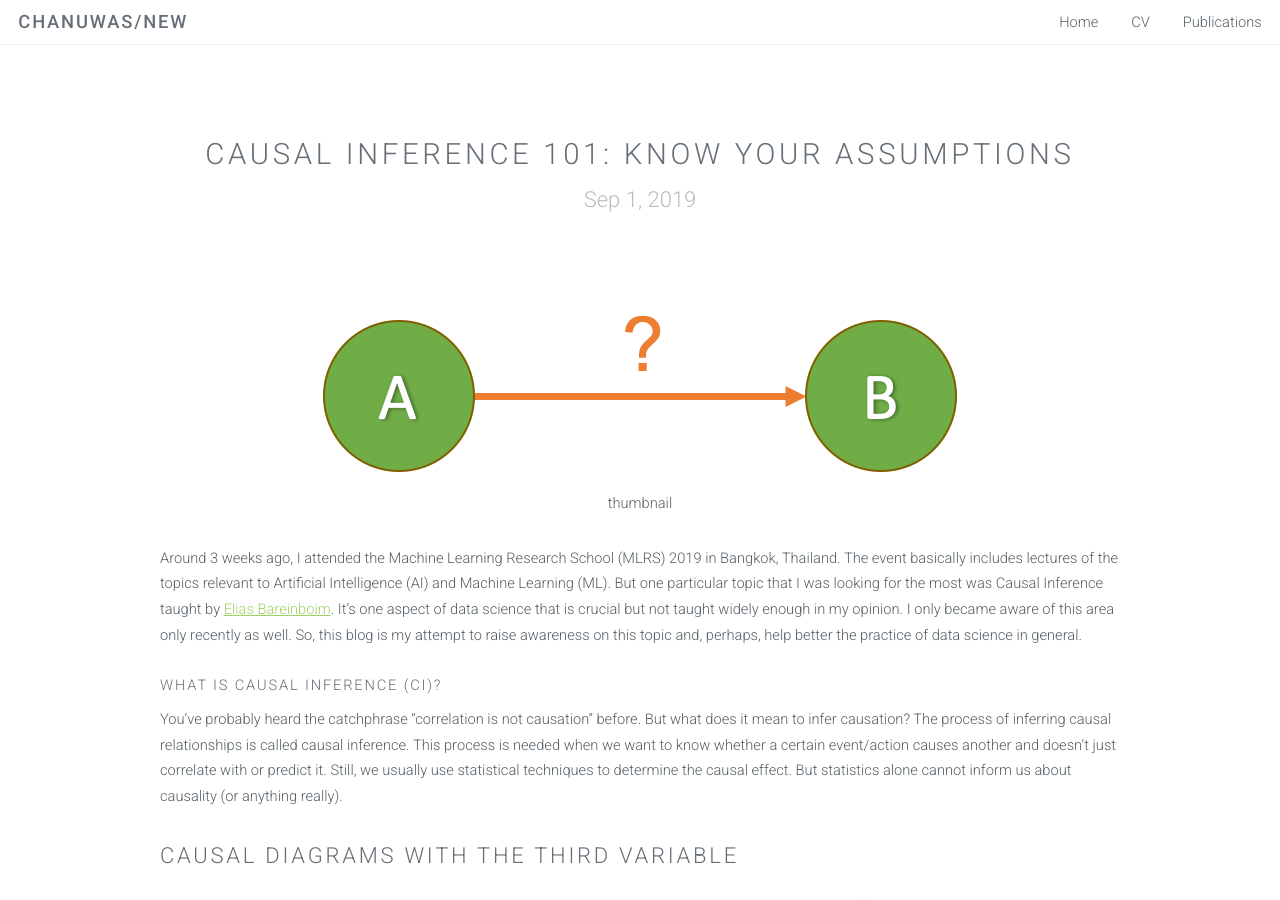
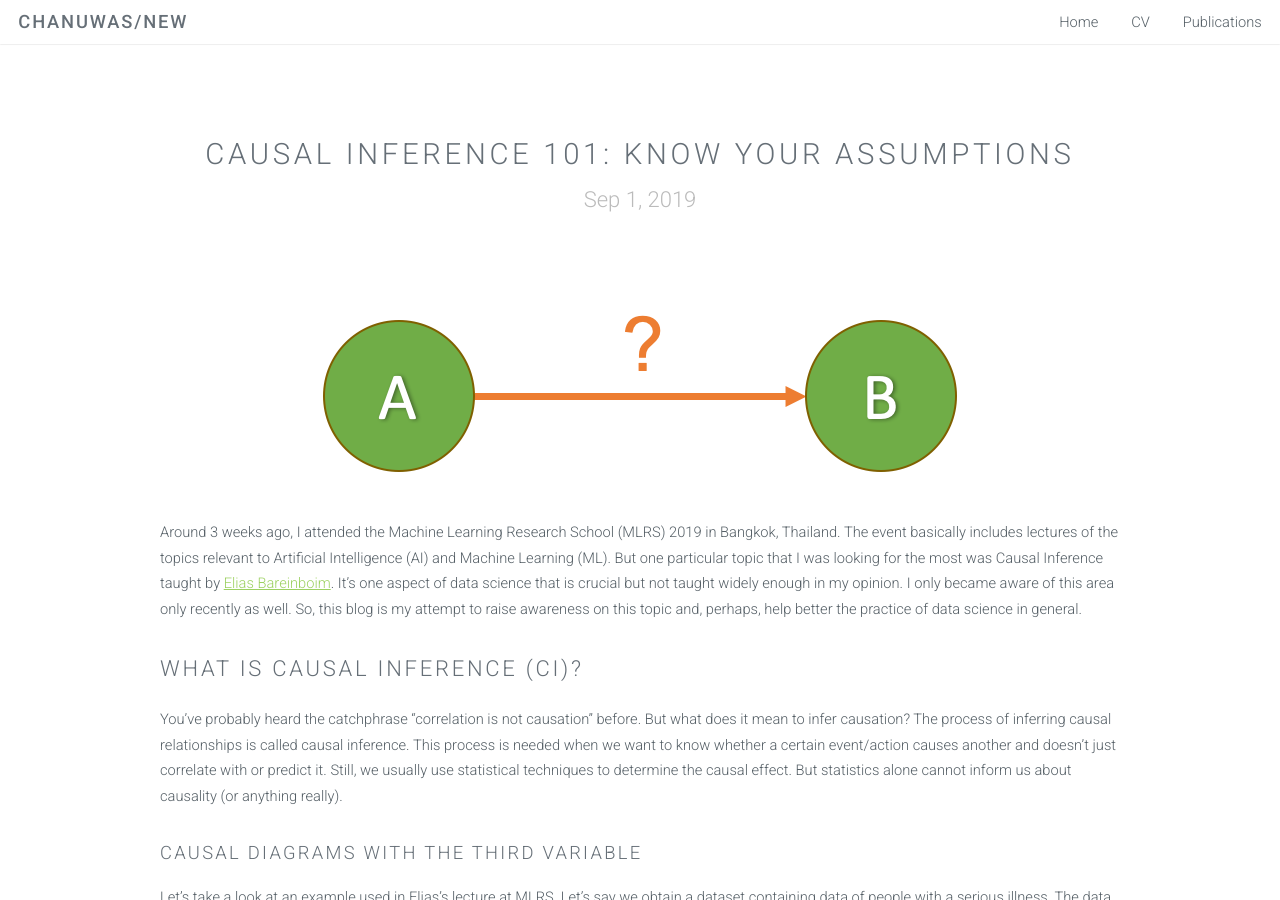
Before and after one commit to chasnew/chasnew.github.io, a Jekyll site: the page built from _posts/2019-09-01-ci101.markdown, in a window 1280 px wide and 900 px high. Built offline with Jekyll 4.4.1, drawn with Linux system fonts in a browser that asks for light colours.

Commit message:
fixed heading and image description

```diff
--- a/_posts/2019-09-01-ci101.markdown
+++ b/_posts/2019-09-01-ci101.markdown
@@ -5,21 +5,20 @@ date:   2019-09-01
 ---
 
 <p align="center">
-<img src="{{ site.baseurl }}/images/ci101/thumbnail.png"><br>
-thumbnail
+<img src="{{ site.baseurl }}/images/ci101/thumbnail.png">
 </p>
 Around 3 weeks ago, I attended the Machine Learning Research School (MLRS) 2019 in Bangkok, Thailand. The event basically includes lectures of the topics relevant to Artificial Intelligence (AI) and Machine Learning (ML). But one particular topic that I was looking for the most was Causal Inference taught by [Elias Bareinboim](https://causalai.net/). It’s one aspect of data science that is crucial but not taught widely enough in my opinion. I only became aware of this area only recently as well. So, this blog is my attempt to raise awareness on this topic and, perhaps, help better the practice of data science in general.
 
-<h1>What is Causal Inference (CI)?</h1>
+## What is Causal Inference (CI)?
 You’ve probably heard the catchphrase “correlation is not causation” before. But what does it mean to infer causation? The process of inferring causal relationships is called causal inference. This process is needed when we want to know whether a certain event/action causes another and doesn’t just correlate with or predict it. Still, we usually use statistical techniques to determine the causal effect. But statistics alone cannot inform us about causality (or anything really).
 
-## Causal Diagrams with the third variable
+### Causal Diagrams with the third variable
 Let’s take a look at an example used in Elias’s lecture at MLRS. Let’s say we obtain a dataset containing data of people with a serious illness. The data indicates whether patients taking a drug (treatment) and whether they survive after taking the drug (outcome). We go ahead and explore the data and create a table showing statistics of recovery rate as in figure 1.
 
 <p align="center">
-<img src="{{ site.baseurl }}/images/ci101/drug_ex1.png">
+<img src="{{ site.baseurl }}/images/ci101/drug_ex1.png"><br>
+figure 1. table showing recovery rate of treatment and control groups
 </p>
-figure 1. table showing recovery rate of treatment and control groups
 
 From figure 1, it seems that patients who take the drug have better chance of surviving. But when we later take into account the variable sex of the patients, it results in the tables with different story to tell like in figure 2.
 
```
